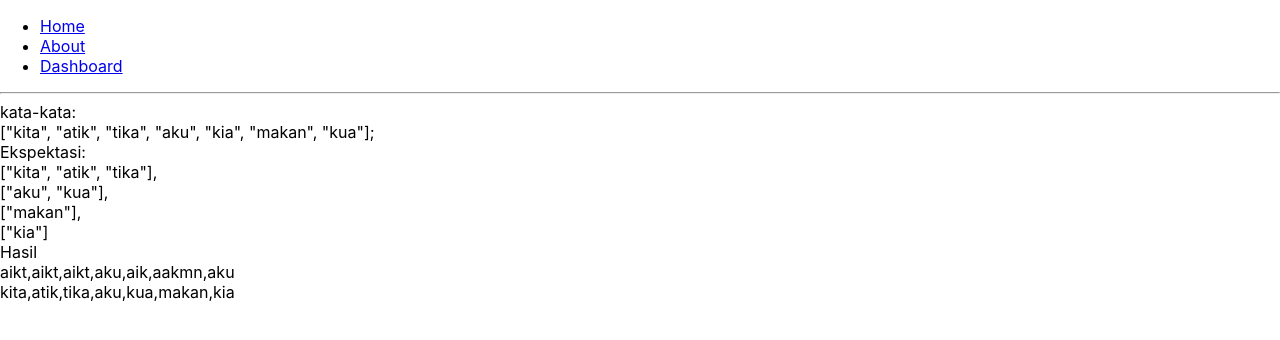
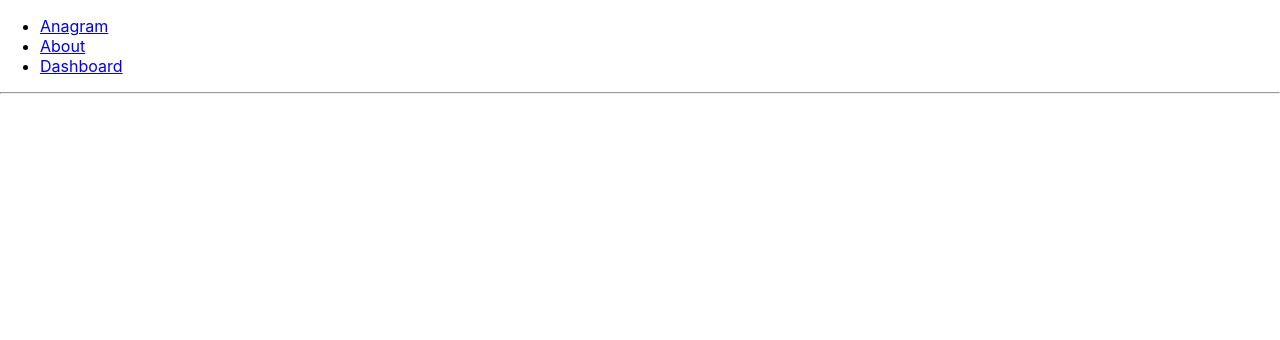
Before and after one commit to GianinoM/StockBitApplication, a React (Create React App) app: page / in a window 1280 px wide. Shown: the top 340 px of the page. Built offline with nearby package versions, Linux system fonts and the light colour scheme.

Commit message:
halfway printing as expected as output

```diff
--- a/src/Anagram/Anagram.js
+++ b/src/Anagram/Anagram.js
@@ -46,6 +46,9 @@ export class Anagram extends React.Component {
           }
         }
       }
+      sortedGroupedWords.push('["' + words[i] + '"]');
+      if (groupedWords[i] !== groupedWords[i + 1])
+        sortedGroupedWords.push(<br />);
       prevIndex = i;
     }
 
@@ -69,9 +72,7 @@ export class Anagram extends React.Component {
         <br />
         Hasil
         <br />
-        {groupedWords.join(",")}
-        <br />
-        {words.join(",")}
+        {sortedGroupedWords}
       </div>
     );
   }
--- a/src/App.js
+++ b/src/App.js
@@ -17,7 +17,7 @@ export default function BasicExample() {
       <div>
         <ul>
           <li>
-            <Link to="/">Home</Link>
+            <Link to="/anagram">Anagram</Link>
           </li>
           <li>
             <Link to="/about">About</Link>
@@ -37,8 +37,8 @@ export default function BasicExample() {
           of them to render at a time
         */}
         <Switch>
-          <Route exact path="/">
-            <Home />
+          <Route exact path="/anagram">
+            <AnagramBoard />
           </Route>
           <Route path="/about">
             <About />
@@ -55,14 +55,19 @@ export default function BasicExample() {
 // You can think of these components as "pages"
 // in your app.
 
-function Home() {
-  return <Anagram />;
+function AnagramBoard() {
+  return (
+    <div>
+      <h2> this is my work regarding the first question</h2>
+      <Anagram />;
+    </div>
+  );
 }
 
 function About() {
   return (
     <div>
-      <h2>About</h2>
+      <h2>Movie Site</h2>
     </div>
   );
 }
```
